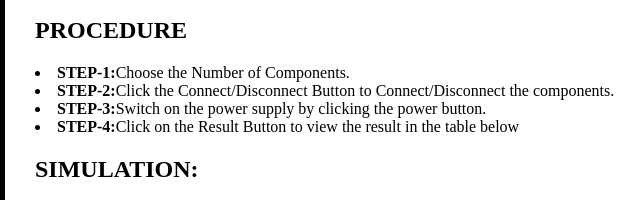
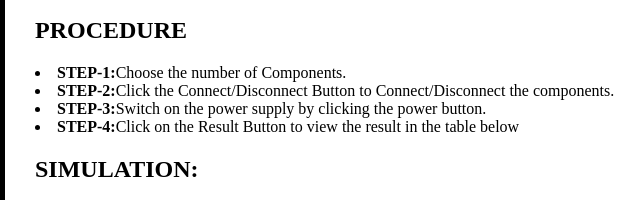
Before and after one commit to Subhashree2172/opamp_exp, a plain HTML site: page round-template/experiment/simulation/index.html in a window 1280 px wide. Shown: the part 278-478 px from the top of the page, 0-640 px from the left. Drawn offline with nearby package versions, Linux system fonts and the light colour scheme.

Commit message:
Update index.html

```diff
--- a/round-template/experiment/simulation/index.html
+++ b/round-template/experiment/simulation/index.html
@@ -22,7 +22,6 @@
       <div class="exp_heading">
         <h1>SUMMING AMPLIFIER</h1>
       </div>
-      <!-- <p>(The lab is developed as a nodal centre of NITK Vlab)</p> -->
       <div class="components">
         <h2>COMPONENTS:</h2>
 
@@ -43,7 +42,7 @@
           <h2>PROCEDURE</h2>
         </div>
 
-        <li><b>STEP-1:</b>Choose the Number of Components.</li>
+        <li><b>STEP-1:</b>Choose the number of Components.</li>
         <li><b>STEP-2:</b>Click the Connect/Disconnect Button to Connect/Disconnect the components.</li>
         <li><b>STEP-3:</b>Switch on the power supply by clicking the power button.</li>
         <li><b>STEP-4:</b>Click on the Result Button to view the result in the table below</li>
```
